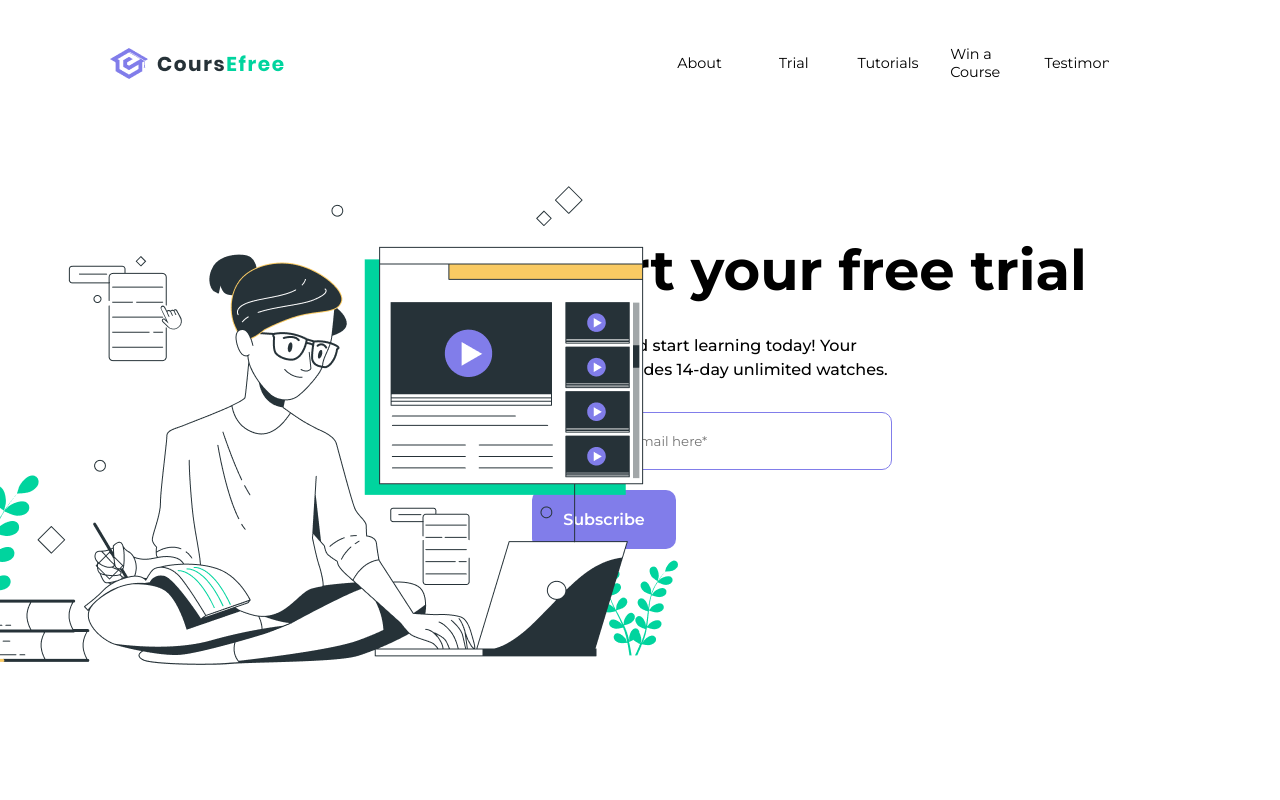
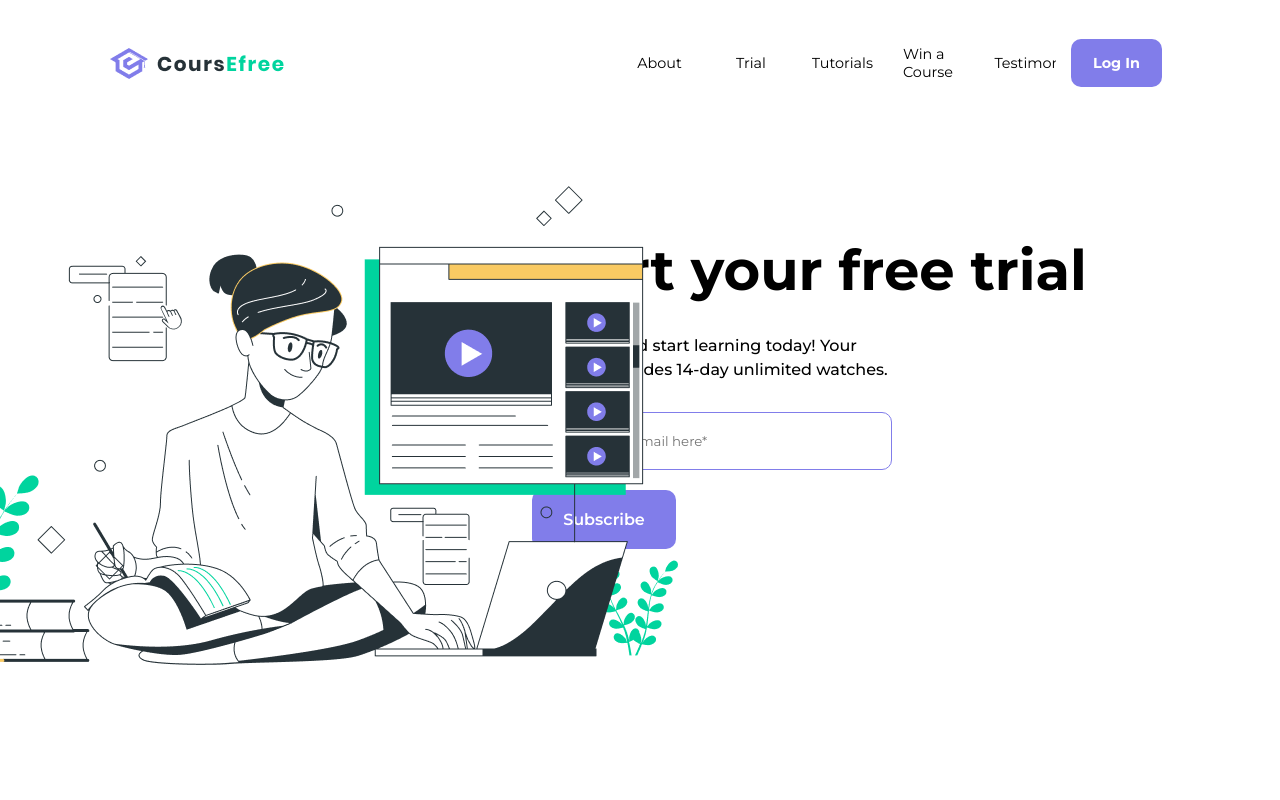
Before and after one commit to babaJay23/CoursEfree, a React (Create React App) app: page / in a window 1280 px wide. Shown: the top 800 px of the page. Built offline with nearby package versions, Linux system fonts and the light colour scheme.

Commit message:
nav routes

```diff
--- a/src/components/Navbar/Navbar.js
+++ b/src/components/Navbar/Navbar.js
@@ -16,6 +16,7 @@ const Navbar = ({about, trial, tutorials, free, testimonials}) => {
             <ListItem><Link to="tutorials">{tutorials}</Link></ListItem>
             <ListItem><Link to="free">{free}</Link></ListItem>
             <ListItem><Link to="testimonials">{testimonials}</Link></ListItem>
+            <LoginLink><Link to="/login">Log In</Link></LoginLink>
           </UlContainer>
         </NavBar>
       </NavigationContainer>
@@ -55,8 +56,8 @@ const NavBar = styled.nav`
 
 const UlContainer= styled.ul`
   display: flex;
-  justify-content: space-around;
-  min-width: 60%;
+  justify-content: space-evenly;
+  min-width: 70%;
   align-items: center;
 
 `
@@ -72,4 +73,19 @@ const ListItem = styled.li`
   cursor: pointer;
 `
 
+const LoginLink = styled.li`
+  list-style: none;
+  display:flex;
+  width: 100%;
+  font-size: .9rem;
+  align-items: center;
+  justify-content: center;
+  padding: 15px;
+  cursor: pointer;
+  background-color: #817dea;
+  border-radius: 10px;
+  color: #fff;
+  font-weight: 700;
+`
+
 export default Navbar;
```
